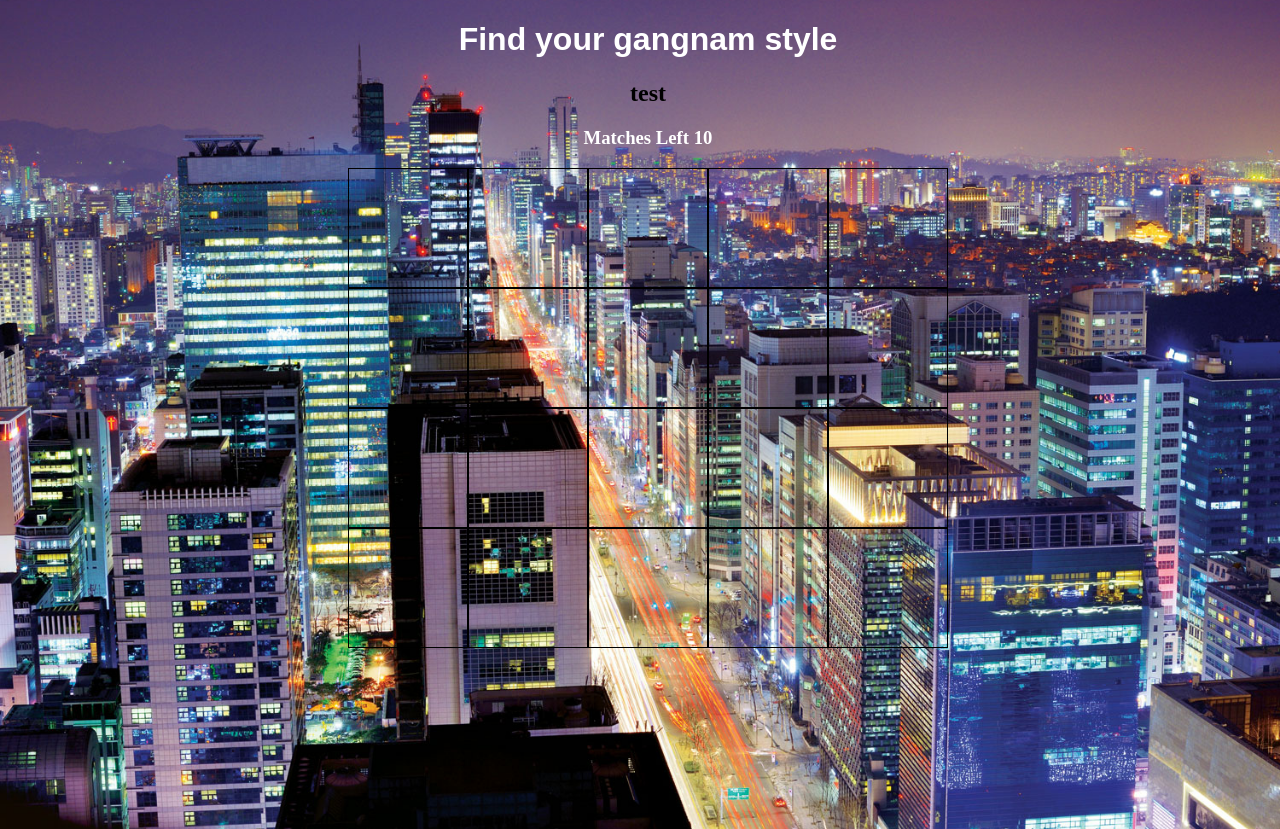
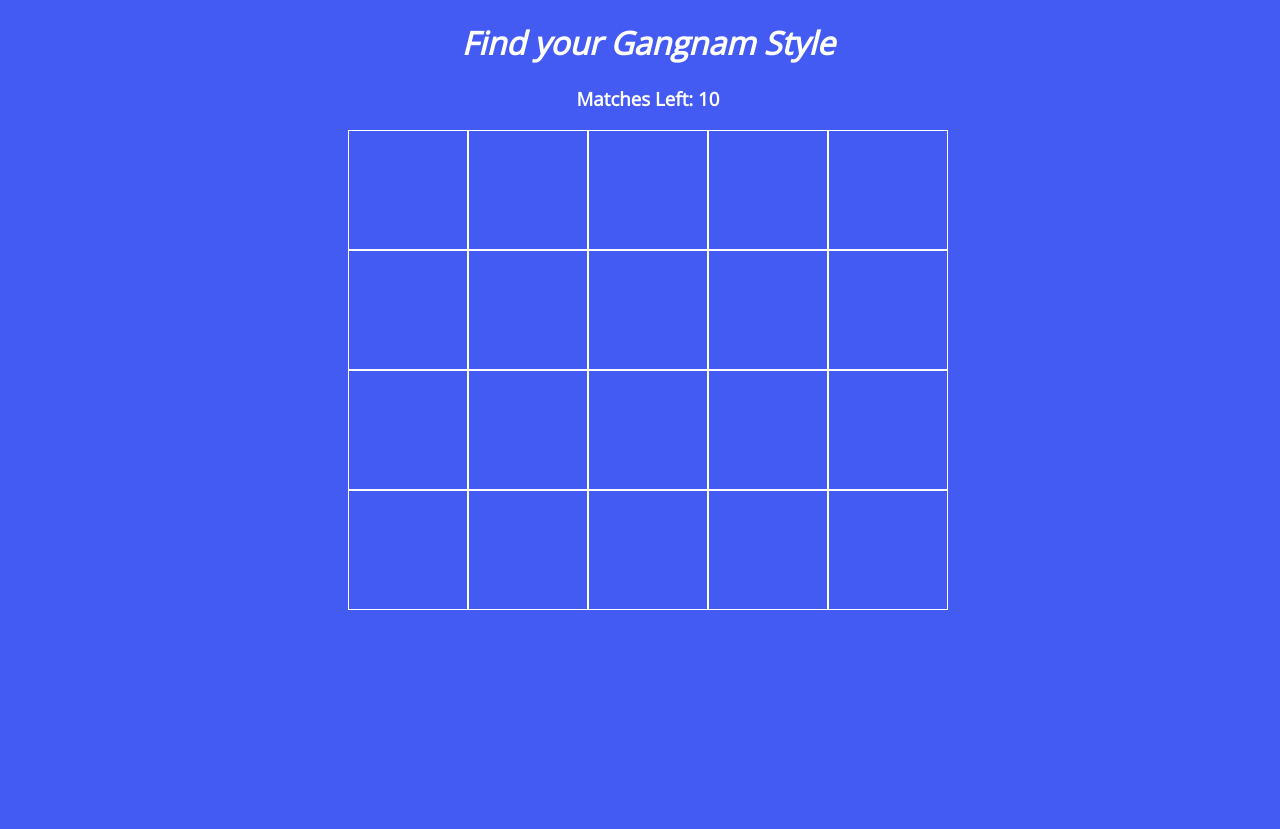
Before and after one commit to jamesbdev/WDI_PROJECT_1, a PHP site: page / in a window 1280 px wide. Run offline with PHP 8.4, Linux system fonts and the light colour scheme; some libraries are stand-ins or nearby versions.

Commit message:
styling app

```diff
--- a/css/style.css
+++ b/css/style.css
@@ -4,18 +4,27 @@
   background-color: rgb(67, 91, 242);
 
   text-align: center;
-  background-image: url("../images/gangnam.jpg");
+  /*background-image: url("../images/gangnam.jpg");*/
   background-repeat: no-repeat;
   background-position: center;
   background-size: cover;
-  background-color:
+  background-color:;
+  font-family: 'Open Sans', sans-serif;
 
+}
+
+p {
+  text-align: center;
+  padding: 5px;
+  color: white;
+  /*font-family: sans-serif;*/
 }
 
 ul {
   margin: 0 auto;
   padding: 0;
   width: 600px;
+  color: white;
 }
 
 li {
@@ -23,7 +32,7 @@
   float: left;
   width: 118px;
   height: 118px;
-  border: 1px solid #000;
+  border: 1px solid white;
   align-content: center;
 }
 
@@ -36,14 +45,15 @@
 
 h1 {
   text-align: center;
-  font-family: 'Cabin', sans-serif;
+  /*font-family: 'Cabin', sans-serif;*/
   color: white;
 }
 
 h3 {
   padding: 0 25px;
-text-align: center;
-color: white;
+  text-align: center;
+  color: white;
+  /*font-family: sans-serif;*/
 }
 
 #background {
--- a/index.html
+++ b/index.html
@@ -2,34 +2,24 @@
 <html>
 <head>
   <meta charset="utf-8">
-  <title>Quiet Journey</title>
+  <title>Sound-Memory Game</title>
   <link rel="stylesheet" href="css/style.css">
   <script
   src="https://code.jquery.com/jquery-3.1.1.js"
   integrity="sha256-16cdPddA6VdVInumRGo6IbivbERE8p7CQR3HzTBuELA="
   crossorigin="anonymous"></script>
   <script src="js/app.js" charset="utf-8"></script>
+  <link href="https://fonts.googleapis.com/css?family=Open+Sans|Roboto" rel="stylesheet">
 </head>
 <body>
-  <h1>Find your gangnam style</h1>
-  <h2>test</h2>
-  <h3>Matches Left <span id="matchesLeft"></span></h3>
+  <h1><i>Find your Gangnam Style</i></h1>
+
+  <h3>Matches Left: <span id="matchesLeft"></span></h3>
+    <p class="warning">This game uses audio!</p>
   <ul>
-    <!-- <li data-sound="go" class="square"></li>
-    <li data-sound="synth" class="square"></li>
-    <li data-sound="go" class="square"></li>
-    <li data-sound="synth" class="square"></li> -->
+
   </ul>
   <audio id="audio"></audio>
 </body>
 
 </html>
-
-<!-- <li class="sounds" id="1"></li>
-<li class="sounds" id="2"></li>
-<li class="sounds" id="3"></li>
-<li class="sounds" id="4"></li>
-<li class="sounds" id="5"></li>
-<li class="sounds" id="6"></li>
-<li class="sounds" id="7"></li>
-<li class="sounds" id="8"></li>  -->
--- a/js/app.js
+++ b/js/app.js
@@ -17,7 +17,7 @@
   //if element is clicked
   //change inner html of
 
-
+//sets background loop to play
 function startMusic() {
   backgroundMusic = new Audio('sounds/sound_loop.wav');
   backgroundMusic.loop = true;
@@ -25,12 +25,15 @@
 }
 // document.ready function ...
 $(function() {
+  //invoke function startMusic
   startMusic();
+  //setting variables
   matches = 0;
   counter = 0;
   firstPick = null;
   secondPick = null;
 
+//selects span #matchesLeft
   $('#matchesLeft').text(10 - matches);
   var sounds = ['he-he-he', 'bassline', 'gangnam_style', 'go', 'heey', 'noise', 'ooh', 'oppan', 'synth', 'ukwis', 'he-he-he', 'bassline', 'gangnam_style', 'go', 'heey', 'noise', 'ooh', 'oppan', 'synth', 'ukwis'];
   $.each(sounds, createBoard);
@@ -41,6 +44,7 @@
 
 function createBoard(index) {
   var random = Math.floor(Math.random() * sounds.length);
+  //
   $('ul').append(
     '<li id="' + index + '" data-sound="' + sounds[random] + '" class="square"></li>'
   );
@@ -87,7 +91,15 @@
       }
       $('#matchesLeft').text(10 - matches);
     } else {
-      console.log('it\'s the same, cheater');
+      console.log('it\'s the same');
     }
   }
 }
+
+//timer function
+
+$(document).ready(function() {
+    setTimeout(function() {
+      $(".warning").fadeOut(1500);
+    },3000);
+});
```
Also changed, not shown: README.md.
